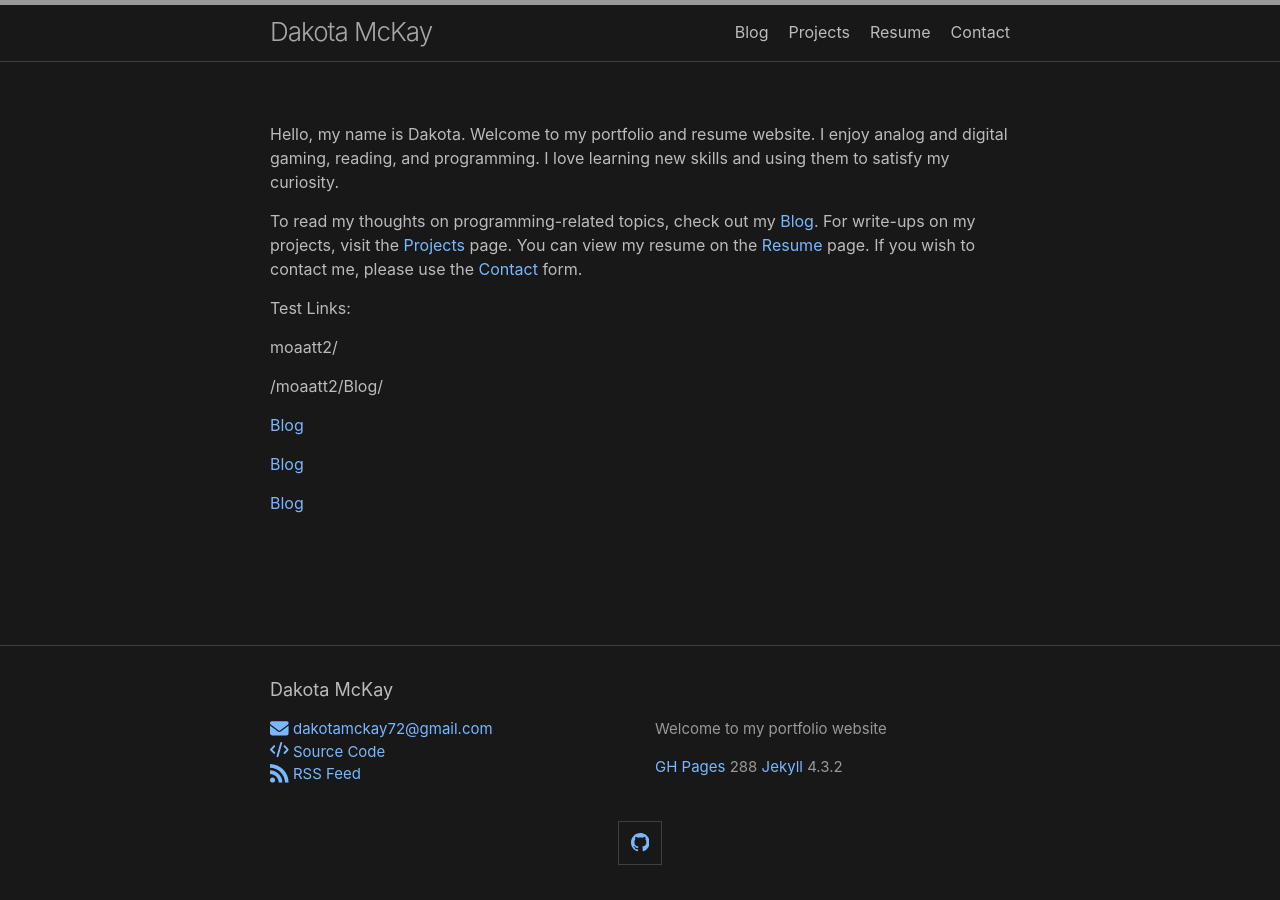
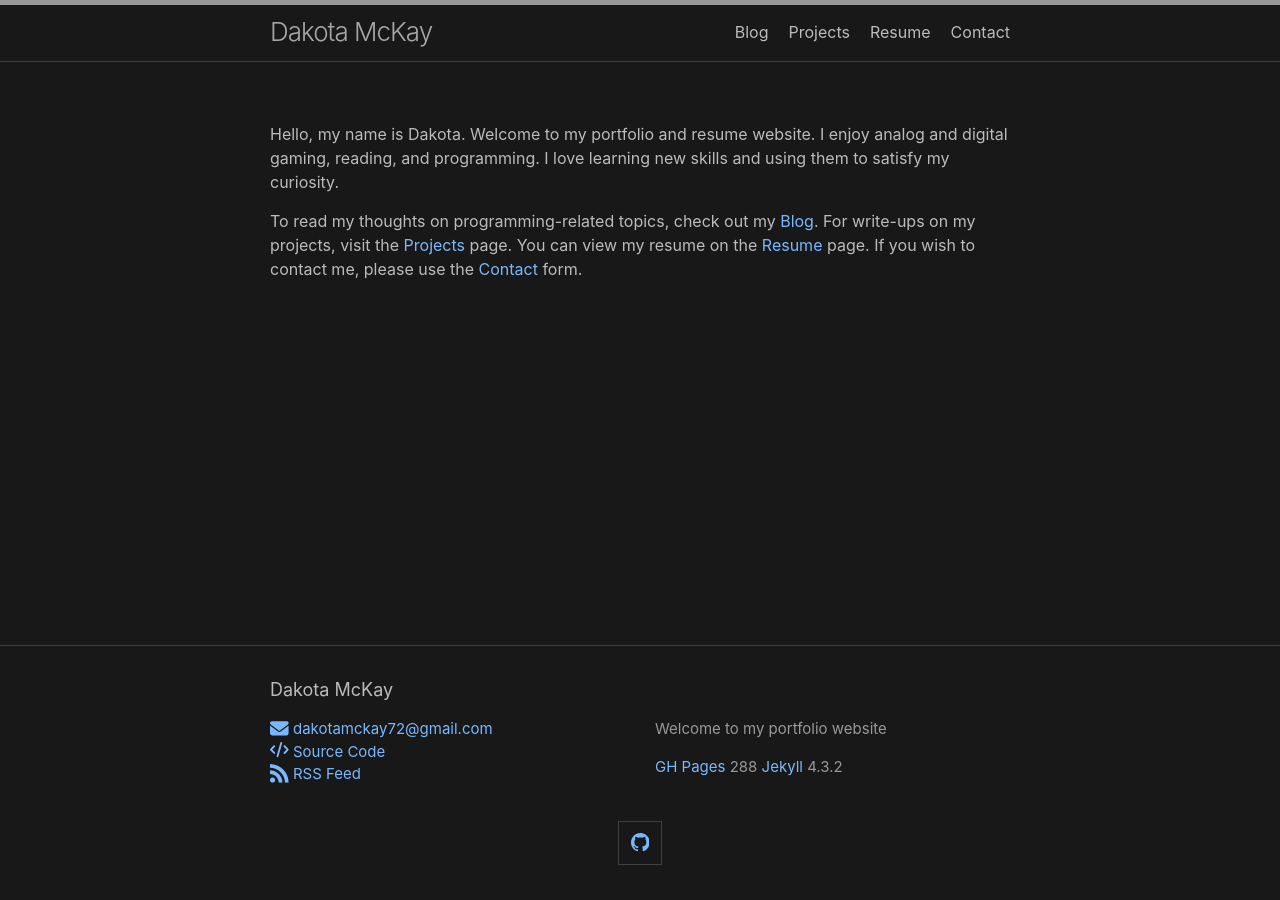
Before and after one commit to moaatt2/moaatt2, a Jekyll site: the page built from docs/index.markdown, in a window 1280 px wide. Built offline with Jekyll 4.4.1, drawn with Linux system fonts in a browser that asks for light colours.

Commit message:
Revert "Link Fixing Test 3"

```diff
--- a/docs/index.markdown
+++ b/docs/index.markdown
@@ -8,17 +8,4 @@ layout: page
 Hello, my name is Dakota. Welcome to my portfolio and resume website. I enjoy analog and digital gaming, reading, and programming. I love learning new skills and using them to satisfy my curiosity.
 
 
-To read my thoughts on programming-related topics, check out my [Blog]({% link pages/blog.md %}). For write-ups on my projects, visit the [Projects]({% link pages/projects.md %}) page. You can view my resume on the [Resume]({% link pages/resume.md %}) page. If you wish to contact me, please use the [Contact]({% link pages/xcontact.md %}) form.
-
-
-Test Links:
-
-{{site.baseurl}}
-
-{% link pages/blog.md %}
-
-[Blog](/blog)
-
-[Blog]({% link pages/blog.md %})
-
-[Blog]({{site.baseurl}}{% link pages/blog.md %})
+To read my thoughts on programming-related topics, check out my [Blog](/blog). For write-ups on my projects, visit the [Projects](/projects) page. You can view my resume on the [Resume](/resume) page. If you wish to contact me, please use the [Contact](/contact) form.
```
